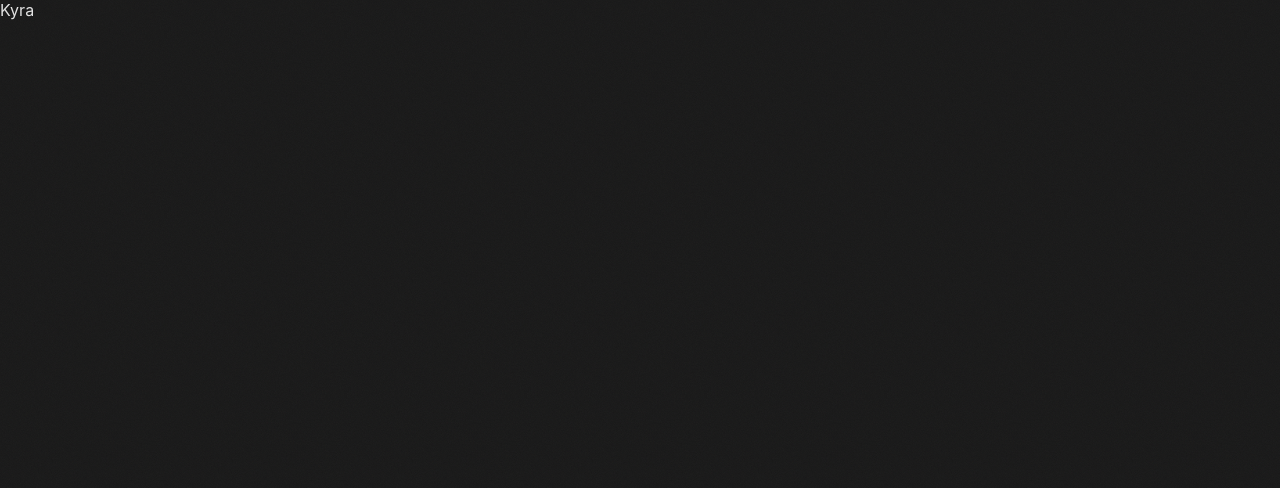
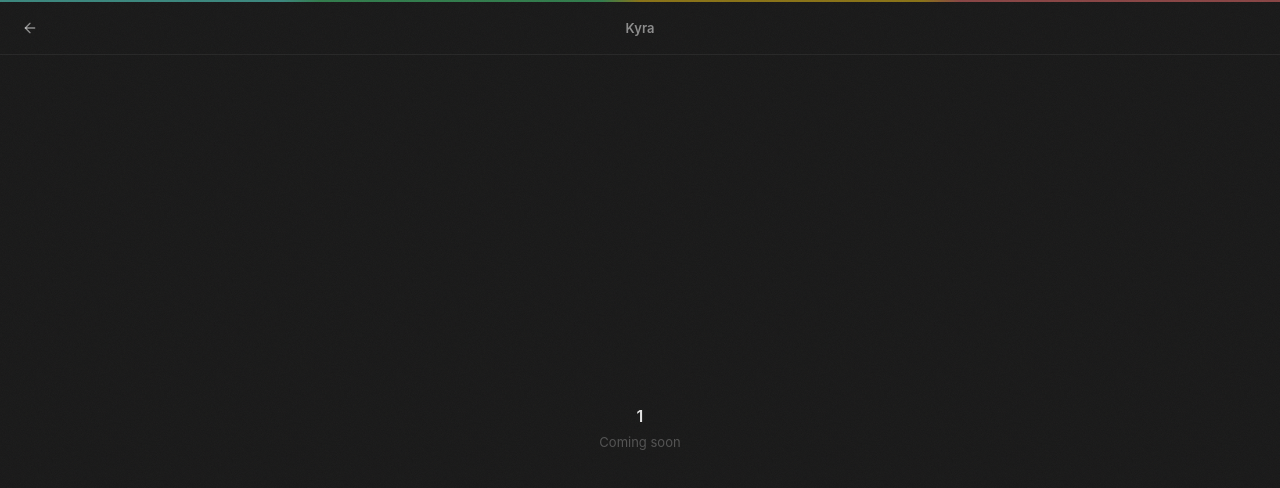
Before and after one commit to 0xjba/Kyra, a React (Vite) app: page /1 in a window 1280 px wide. Shown: the top 488 px of the page. Built offline with nearby package versions, Linux system fonts and the light colour scheme.

Commit message:
feat: add router with module placeholders and drill-in navigation

```diff
--- a/src/App.tsx
+++ b/src/App.tsx
@@ -1,5 +1,22 @@
-function App() {
-  return <div>Kyra</div>;
+import { BrowserRouter, Routes, Route } from "react-router-dom";
+import AccentBar from "./components/AccentBar";
+import TitleBar from "./components/TitleBar";
+import Home from "./pages/Home";
+import ModulePlaceholder from "./pages/ModulePlaceholder";
+
+export default function App() {
+  return (
+    <BrowserRouter>
+      <div style={{ display: "flex", flexDirection: "column", height: "100vh" }}>
+        <AccentBar />
+        <TitleBar />
+        <div style={{ flex: 1, overflow: "hidden" }}>
+          <Routes>
+            <Route path="/" element={<Home />} />
+            <Route path="/:module" element={<ModulePlaceholder />} />
+          </Routes>
+        </div>
+      </div>
+    </BrowserRouter>
+  );
 }
-
-export default App;
--- /dev/null
+++ b/src/pages/ModulePlaceholder.tsx
@@ -0,0 +1,42 @@
+import { useParams } from "react-router-dom";
+
+const MODULE_NAMES: Record<string, string> = {
+  clean: "Clean",
+  optimize: "Optimize",
+  uninstall: "Uninstall",
+  analyze: "Analyze",
+  status: "Status",
+  purge: "Purge",
+  installers: "Installers",
+};
+
+export default function ModulePlaceholder() {
+  const { module } = useParams<{ module: string }>();
+  const name = MODULE_NAMES[module || ""] || module;
+
+  return (
+    <div
+      style={{
+        display: "flex",
+        alignItems: "center",
+        justifyContent: "center",
+        height: "100%",
+        flexDirection: "column",
+        gap: 8,
+      }}
+    >
+      <div
+        style={{
+          fontSize: 16,
+          fontWeight: 600,
+          color: "var(--text-primary)",
+        }}
+      >
+        {name}
+      </div>
+      <div style={{ fontSize: 13, color: "var(--text-tertiary)" }}>
+        Coming soon
+      </div>
+    </div>
+  );
+}
```
